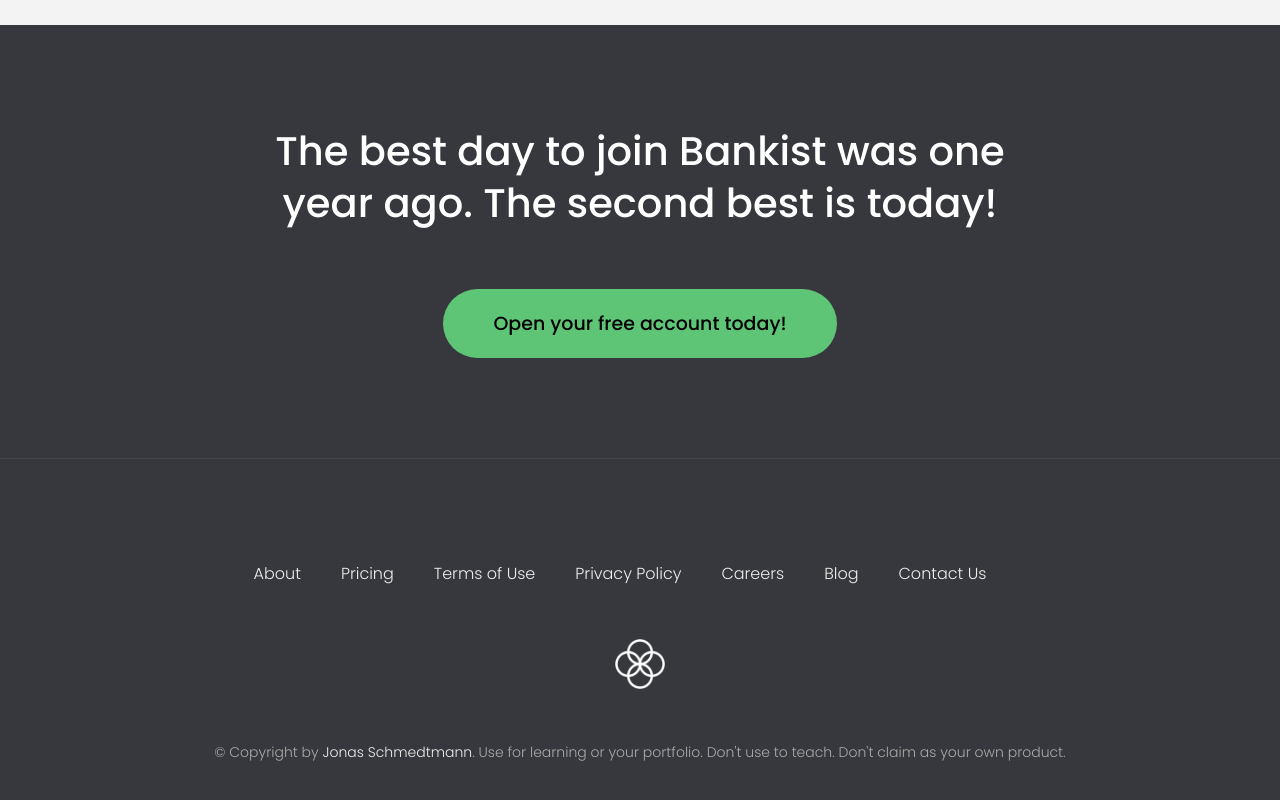
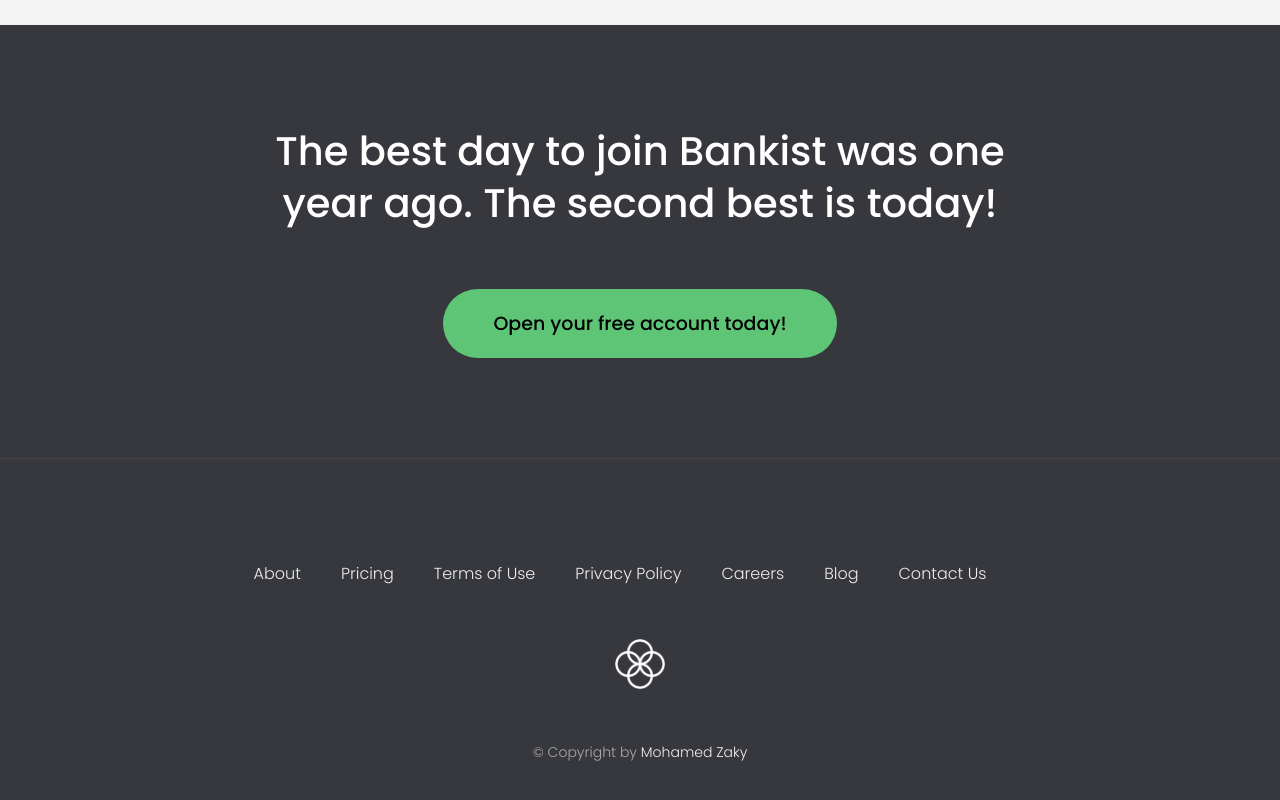
Before and after one commit to Mohamedzake/DOM-Bankist, a plain HTML site: page index.html in a window 1280 px wide. Shown: the part 4171-4971 px from the top of the page. Drawn offline with Linux system fonts and the light colour scheme.

Commit message:
Update index.html

```diff
--- a/index.html
+++ b/index.html
@@ -326,10 +326,9 @@
         <a
           class="footer__link twitter-link"
           target="_blank"
-          href="https://twitter.com/jonasschmedtman"
-          >Jonas Schmedtmann</a
-        >. Use for learning or your portfolio. Don't use to teach. Don't claim
-        as your own product.
+          href="linkedin.com/in/mohamed-zaki-9823a0225"
+          >Mohamed Zaky</a
+        >
       </p>
     </footer>
 
```
